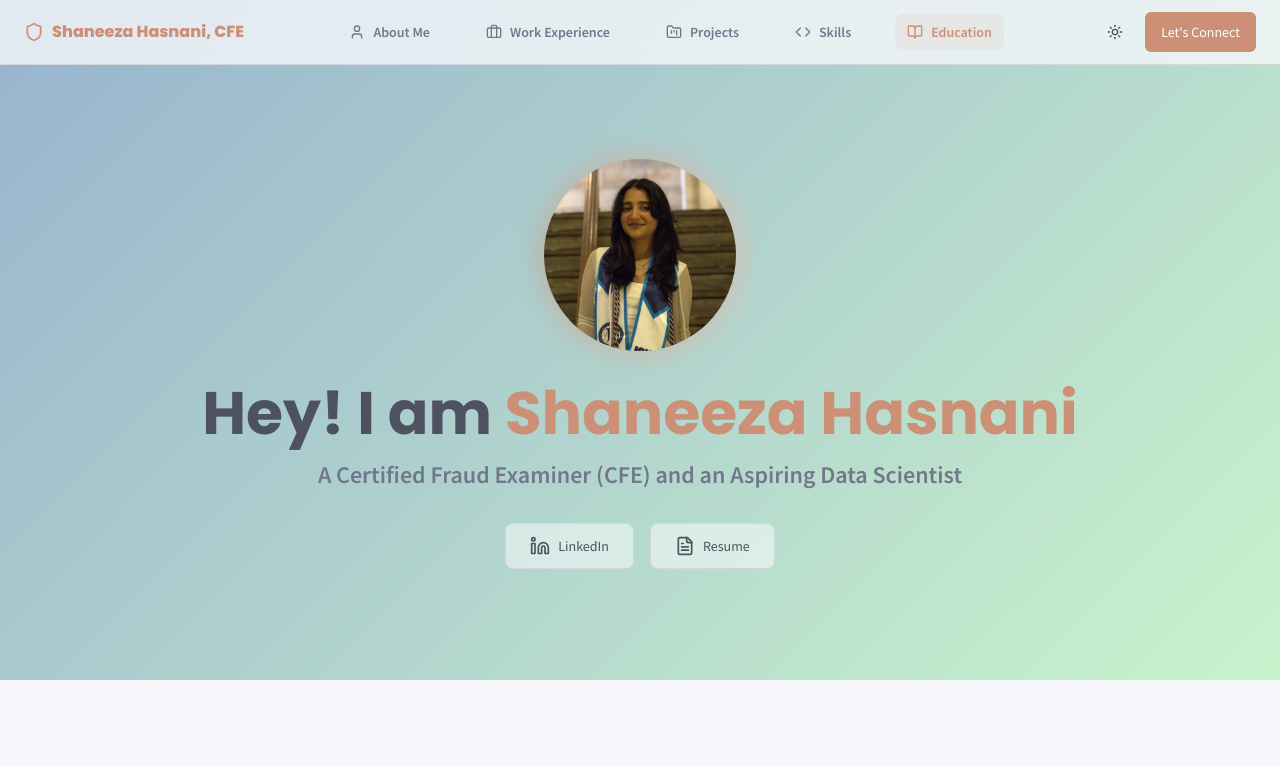
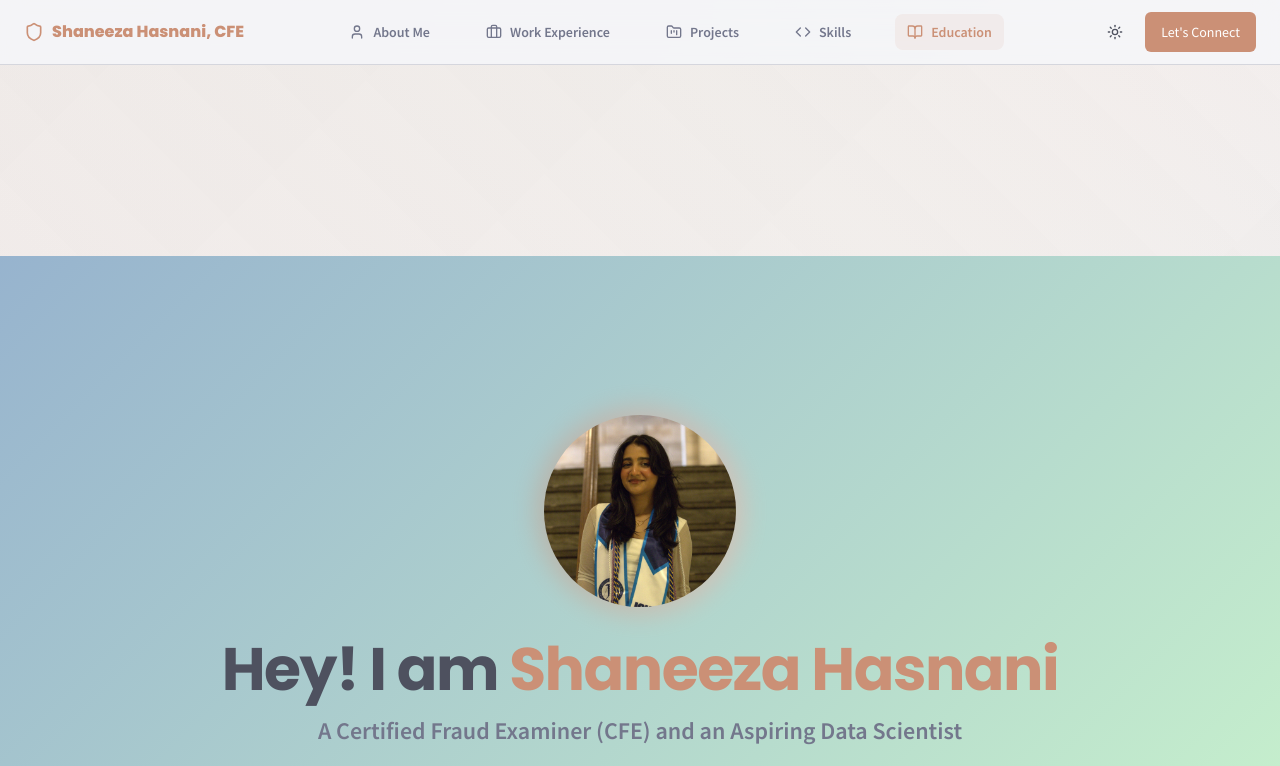
Before and after one commit to shaneeza-hasnani/portfolio-test, a React (Vite) app: page / in a window 1280 px wide. Shown: the top 766 px of the page. Built offline with nearby package versions, Linux system fonts and the light colour scheme; the HTML template or start-up script is replaced by a standard one.

Commit message:
Code edited in Lovable Code Editor

```diff
--- a/src/index.css
+++ b/src/index.css
@@ -74,19 +74,12 @@ Portfolio Color Palette:
     --radius: 0.5rem;
 
     --sidebar-background: 0 0% 98%;
-
     --sidebar-foreground: 240 5.3% 26.1%;
-
     --sidebar-primary: 240 5.9% 10%;
-
     --sidebar-primary-foreground: 0 0% 98%;
-
     --sidebar-accent: 240 4.8% 95.9%;
-
     --sidebar-accent-foreground: 240 5.9% 10%;
-
     --sidebar-border: 220 13% 91%;
-
     --sidebar-ring: 217.2 91.2% 59.8%;
   }
 
@@ -154,12 +147,10 @@ Portfolio Color Palette:
     -moz-osx-font-smoothing: grayscale;
   }
 
-  /* Smooth scrolling */
   html {
     scroll-behavior: smooth;
   }
 
-  /* Custom scrollbar */
   ::-webkit-scrollbar {
     width: 8px;
   }
@@ -178,7 +169,6 @@ Portfolio Color Palette:
 }
 
 @layer components {
-  /* Animated Background - Continuous gradient flow */
   .animated-background {
     position: fixed;
     top: 0;
@@ -213,7 +203,6 @@ Portfolio Color Palette:
     animation: warmGradientFlow 20s ease-in-out infinite reverse;
   }
 
-  /* Hero section styles */
   .hero-gradient {
     background: var(--gradient-hero);
     position: relative;
@@ -227,7 +216,6 @@ Portfolio Color Palette:
     background: var(--gradient-accent);
   }
 
-  /* Scroll-triggered animations */
   .scroll-fade-in {
     opacity: 0;
     transform: translateY(50px);
@@ -241,7 +229,6 @@ Portfolio Color Palette:
     transform: translateY(0);
   }
 
-  /* Animation utilities */
   .animate-fade-in {
     animation: fadeIn 0.6s ease-out;
   }
@@ -254,7 +241,6 @@ Portfolio Color Palette:
     animation: scaleIn 0.5s ease-out;
   }
 
-  /* Enhanced interactive hover effects */
   .hover-lift {
     transition:
       transform 0.4s cubic-bezier(0.16, 1, 0.3, 1),
@@ -276,7 +262,6 @@ Portfolio Color Palette:
     animation: pulseGlow 2s ease-in-out infinite;
   }
 
-  /* Project card styles with enhanced effects */
   .project-card {
     background: var(--gradient-card);
     border: 1px solid hsl(var(--border));
@@ -290,7 +275,6 @@ Portfolio Color Palette:
     box-shadow: var(--shadow-hover);
   }
 
-  /* Skill badge styles with micro-interactions */
   .skill-badge {
     background: hsl(var(--muted));
     color: hsl(var(--foreground));
@@ -305,7 +289,6 @@ Portfolio Color Palette:
     box-shadow: 0 4px 12px hsl(var(--primary) / 0.3);
   }
 
-  /* Parallax container */
   .parallax-element {
     transition: transform 0.3s cubic-bezier(0.16, 1, 0.3, 1);
     will-change: transform;
@@ -345,7 +328,6 @@ Portfolio Color Palette:
   }
 }
 
-/* New animations for live background */
 @keyframes warmGradientFlow {
   0%,
   100% {
@@ -365,3 +347,21 @@ Portfolio Color Palette:
     box-shadow: 0 0 40px hsl(var(--primary) / 0.5);
   }
 }
+
+/* --- Global spacing cleanup --- */
+@layer base {
+  section {
+    @apply py-12 md:py-16; /* tighter vertical spacing for all sections */
+  }
+
+  h1,
+  h2,
+  h3,
+  h4 {
+    @apply mb-4 font-semibold tracking-tight;
+  }
+
+  p {
+    @apply mb-3 leading-relaxed;
+  }
+}
```
